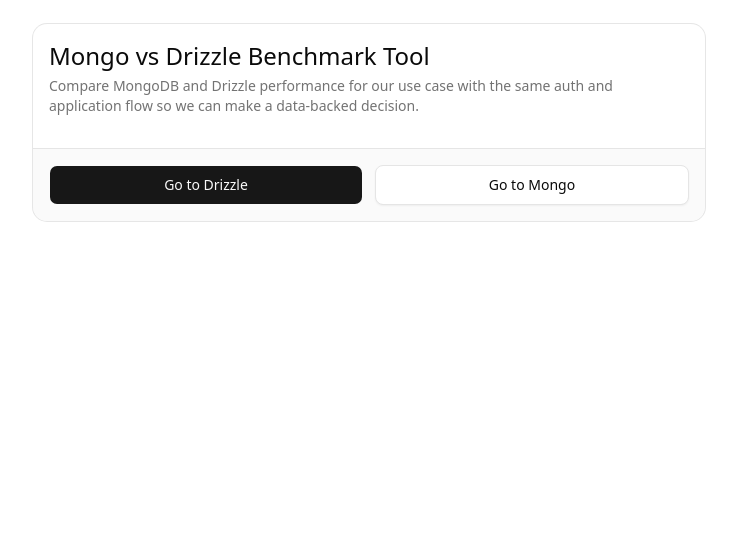
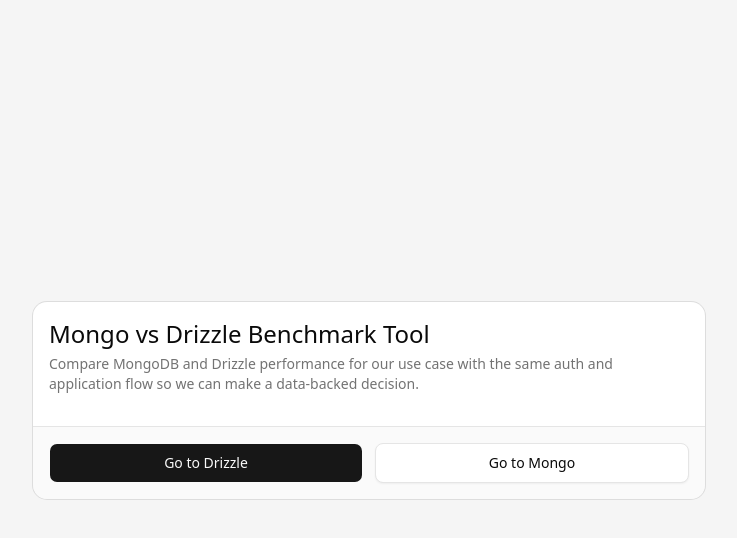
Before and after one commit to infectieradar-nl/mongo-vs-drizzle-tool, a Next.js app: page / in a window 1280 px wide. Shown: the top 538 px of the page, without its empty margins (271-1008 px from the left). Built offline with nearby package versions, Linux system fonts and the light colour scheme.

Commit message:
Fixed top-alignment applying to all pages, removed empty className attribute, added muted background for visibility.

```diff
--- a/app/layout.tsx
+++ b/app/layout.tsx
@@ -27,10 +27,10 @@
   return (
     <html lang="en">
       <body
-        className={`${geistSans.variable} ${geistMono.variable} antialiased`}
+        className={`${geistSans.variable} ${geistMono.variable} antialiased bg-muted`}
       >
         <TRPCReactProvider>
-          <div className="flex flex-col min-h-screen items-center w-full max-w-7xl mx-auto p-6">
+          <div className="flex flex-col min-h-screen items-center justify-center w-full max-w-7xl mx-auto">
             {children}
           </div>
         </TRPCReactProvider>
--- a/components/features/home/dashboard-page.tsx
+++ b/components/features/home/dashboard-page.tsx
@@ -22,8 +22,9 @@
   dbType,
 }) => {
   return (
+    <div className="w-full min-h-screen p-6">
       <Card className="w-full shadow-lg">
-      <CardContent className="">
+        <CardContent>
           <div className="w-full space-y-4">
             <Header
               title={title}
@@ -41,6 +42,7 @@
           </div>
         </CardContent>
       </Card>
+    </div>
   );
 };
 
```
Lines whose indentation alone changed are shown as unchanged.
